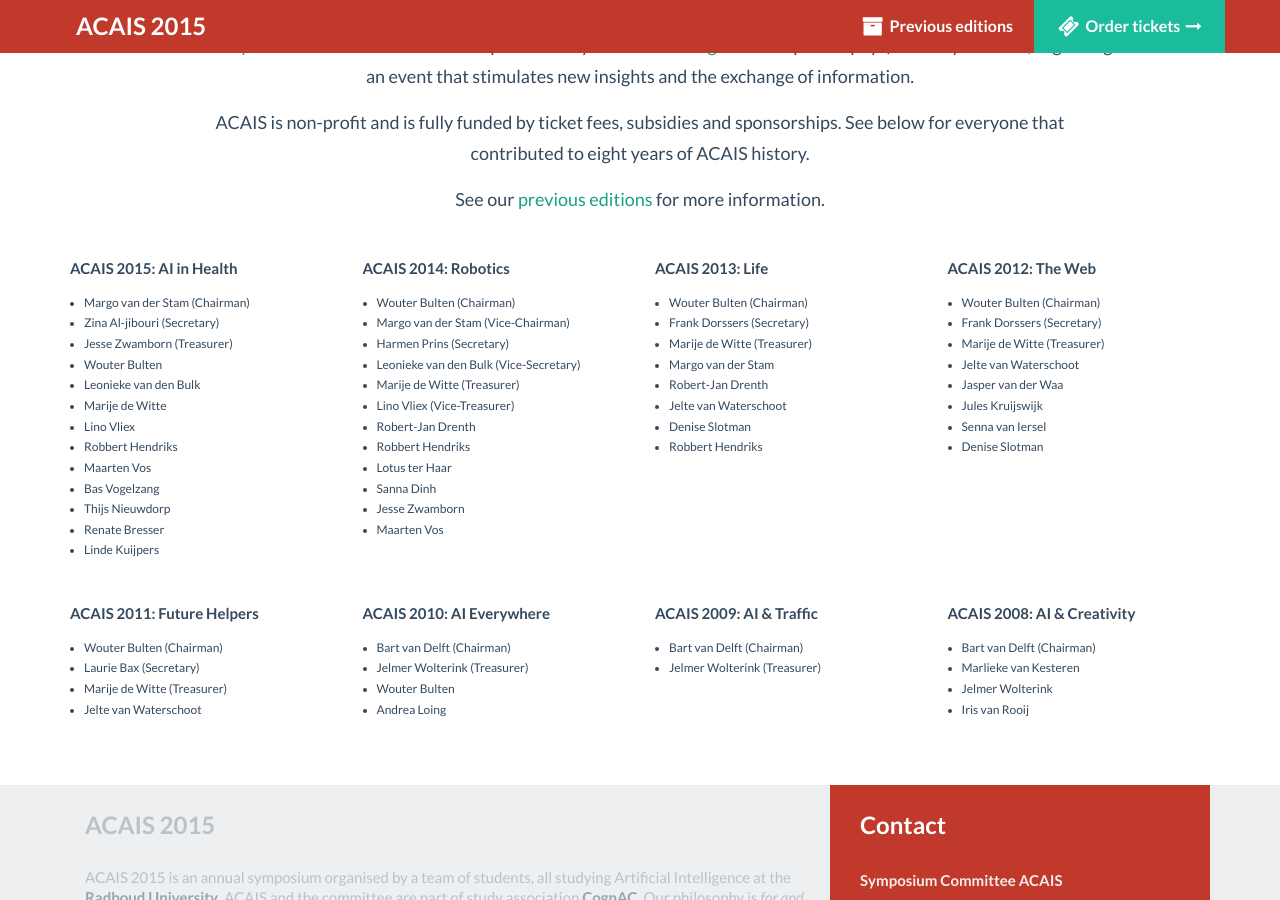
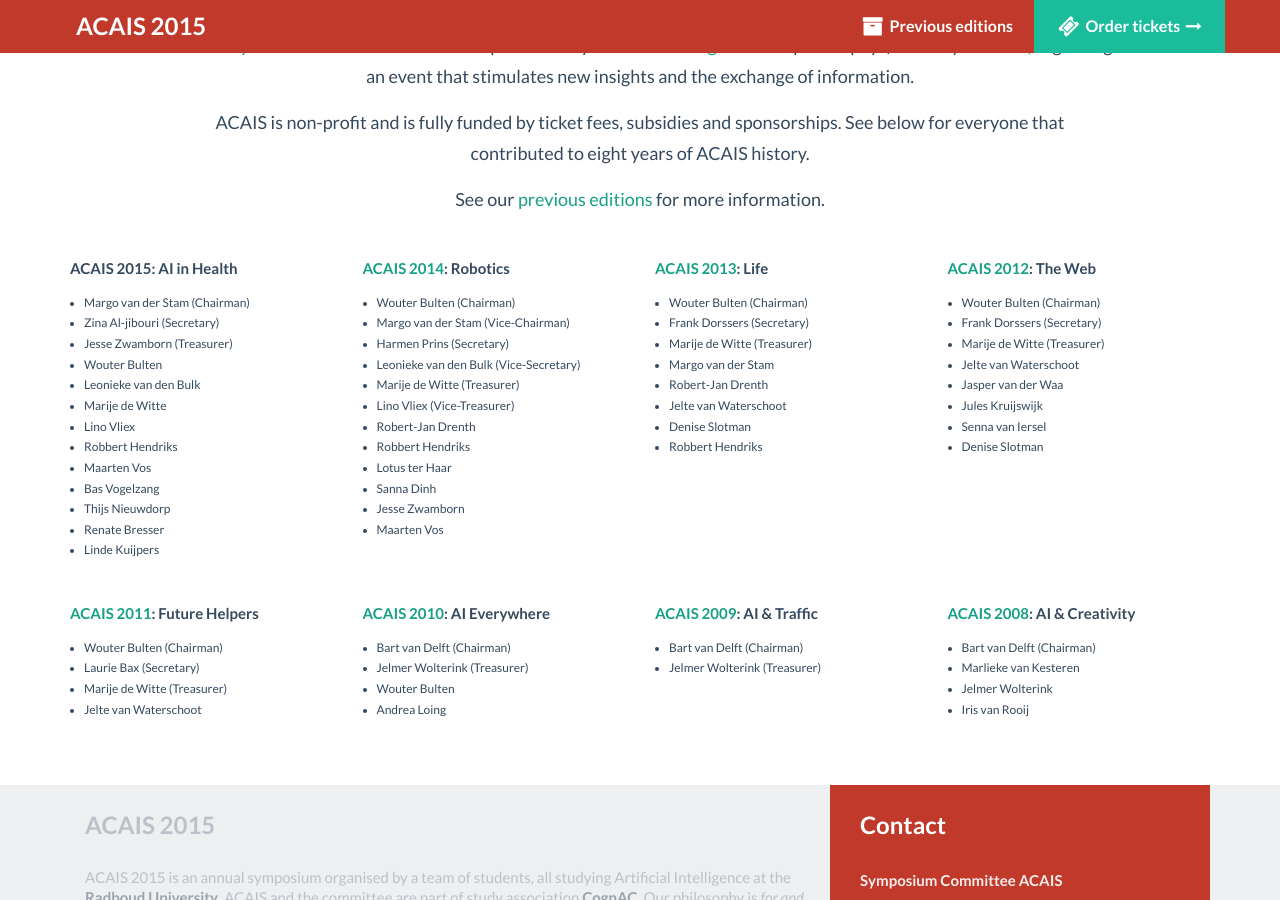
Before and after one commit to wouterbulten/acais-website, a Jekyll site: the page built from index.html, in a window 1280 px wide and 900 px high, scrolled down 1587 px. Built offline with Jekyll 4.4.1, drawn with Linux system fonts in a browser that asks for light colours; nearby versions of some CDN libraries; some of the changed lines change nothing that is shown.

Commit message:
Added references to previous editions on front page

```diff
--- a/index.html
+++ b/index.html
@@ -165,7 +165,7 @@ layout: default
 			</ul>
 		</div>
 		<div class="col-md-3 committee-overview">
-			<h3>ACAIS 2014: Robotics</h3>
+			<h3><a href="/2014/">ACAIS 2014</a>: Robotics</h3>
 			<ul>
 				<li>Wouter Bulten (Chairman)</li>
 				<li>Margo van der Stam (Vice-Chairman)</li>
@@ -182,7 +182,7 @@ layout: default
 			</ul>
 		</div>
 		<div class="col-md-3 committee-overview">
-			<h3>ACAIS 2013: Life</h3>
+			<h3><a href="/2013/">ACAIS 2013</a>: Life</h3>
 			<ul>
 				<li>Wouter Bulten (Chairman)</li>
 				<li>Frank Dorssers (Secretary)</li>
@@ -195,7 +195,7 @@ layout: default
 			</ul>
 		</div>
 		<div class="col-md-3 committee-overview">
-			<h3>ACAIS 2012: The Web</h3>
+			<h3><a href="/2012/">ACAIS 2012</a>: The Web</h3>
 			<ul>
 				<li>Wouter Bulten (Chairman)</li>
 				<li>Frank Dorssers (Secretary)</li>
@@ -210,7 +210,7 @@ layout: default
 	</div>
 	<div class="row">
 		<div class="col-md-3 committee-overview">
-			<h3>ACAIS 2011: Future Helpers</h3>
+			<h3><a href="/2011/">ACAIS 2011</a>: Future Helpers</h3>
 			<ul>
 				<li>Wouter Bulten (Chairman)</li>
 				<li>Laurie Bax (Secretary)</li>
@@ -219,7 +219,7 @@ layout: default
 			</ul>
 		</div>
 		<div class="col-md-3 committee-overview">
-			<h3>ACAIS 2010: AI Everywhere</h3>
+			<h3><a href="/2010/">ACAIS 2010</a>: AI Everywhere</h3>
 			<ul>
 				<li>Bart van Delft (Chairman)</li>
 				<li>Jelmer Wolterink (Treasurer)</li>
@@ -228,14 +228,14 @@ layout: default
 			</ul>
 		</div>
 		<div class="col-md-3 committee-overview">
-			<h3>ACAIS 2009: AI &amp; Traffic</h3>
+			<h3><a href="/2009/">ACAIS 2009</a>: AI &amp; Traffic</h3>
 			<ul>
 				<li>Bart van Delft (Chairman)</li>
 				<li>Jelmer Wolterink (Treasurer)</li>
 			</ul>
 		</div>
 		<div class="col-md-3 committee-overview">
-			<h3>ACAIS 2008: AI &amp; Creativity</h3>
+			<h3><a href="/2008/">ACAIS 2008</a>: AI &amp; Creativity</h3>
 			<ul>
 				<li>Bart van Delft (Chairman)</li>
 				<li>Marlieke van Kesteren</li>
```
